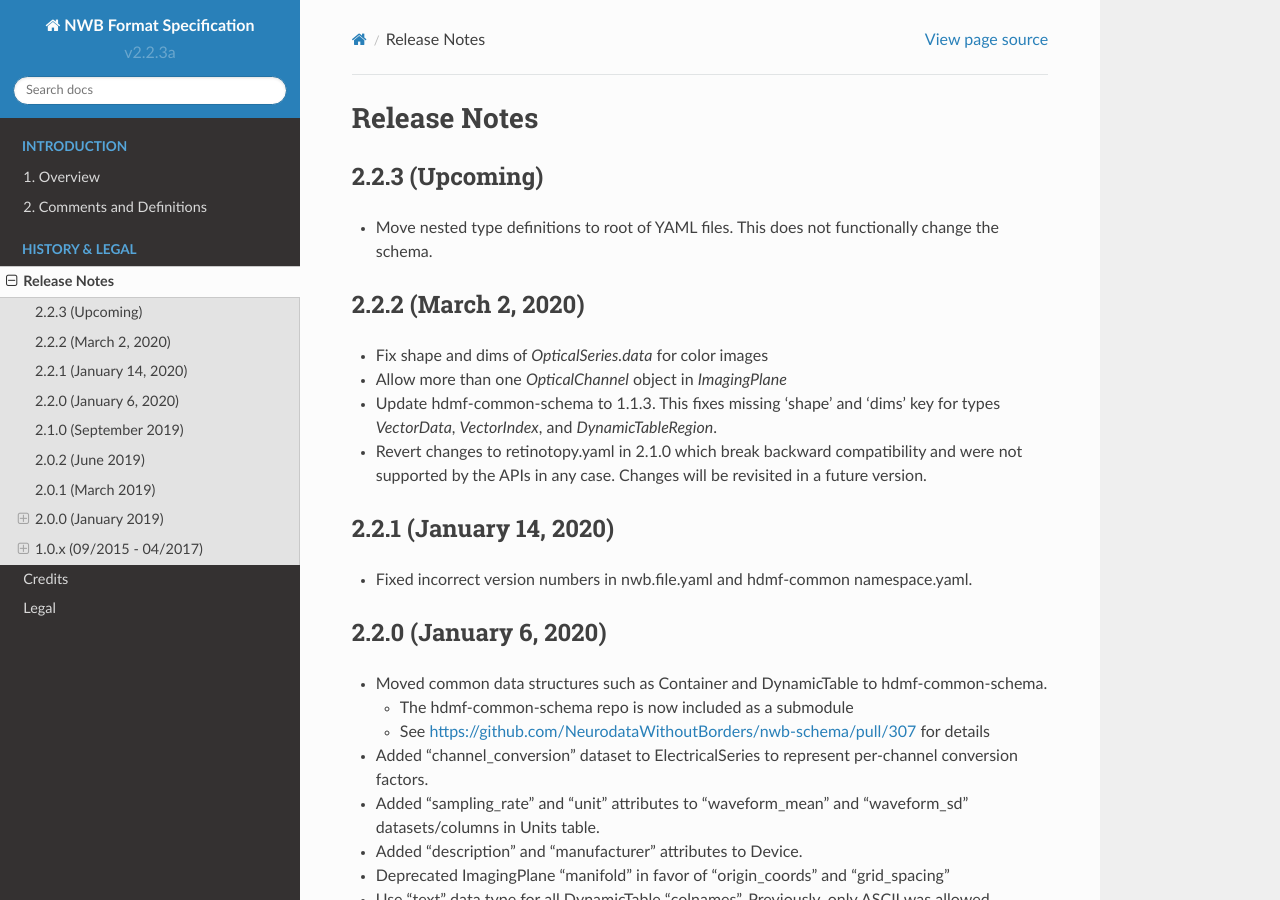
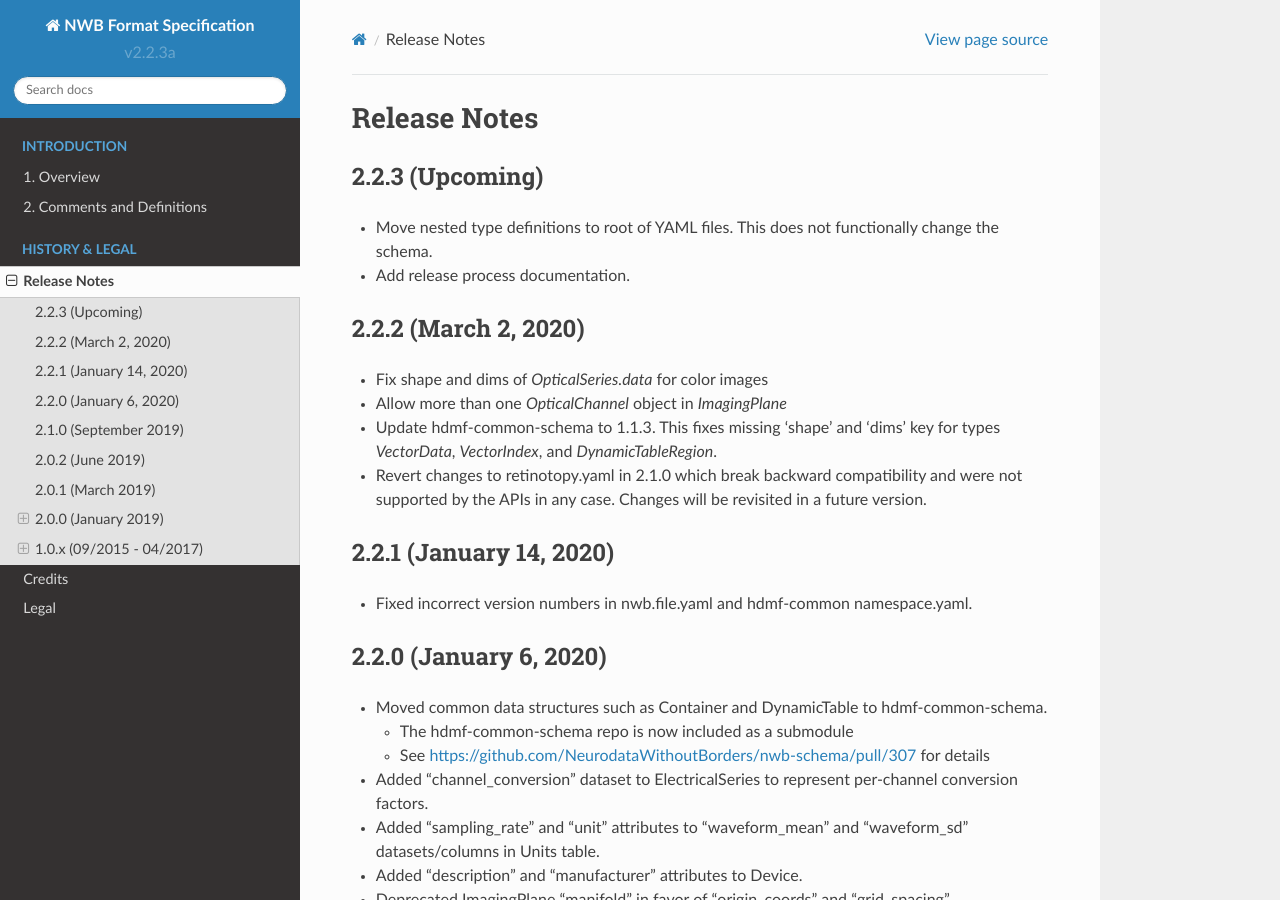
Before and after one commit to NeurodataWithoutBorders/nwb-schema, a Sphinx documentation site: the page built from docs/format/source/format_release_notes.rst, in a window 1280 px wide and 900 px high. Built offline with Sphinx 7.4.7 and the Read the Docs theme 2.0.0, drawn with Linux system fonts in a browser that asks for light colours.

Commit message:
Update format_release_notes.rst

```diff
--- a/docs/format/source/format_release_notes.rst
+++ b/docs/format/source/format_release_notes.rst
@@ -5,6 +5,7 @@ Release Notes
 ----------------
 
 - Move nested type definitions to root of YAML files. This does not functionally change the schema.
+- Add release process documentation.
 
 2.2.2 (March 2, 2020)
 ---------------------
```
